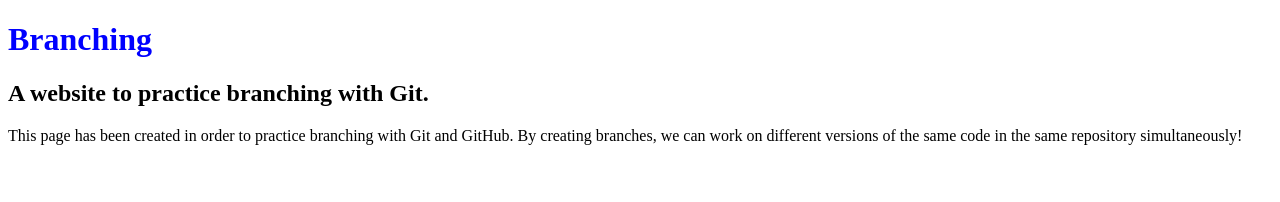
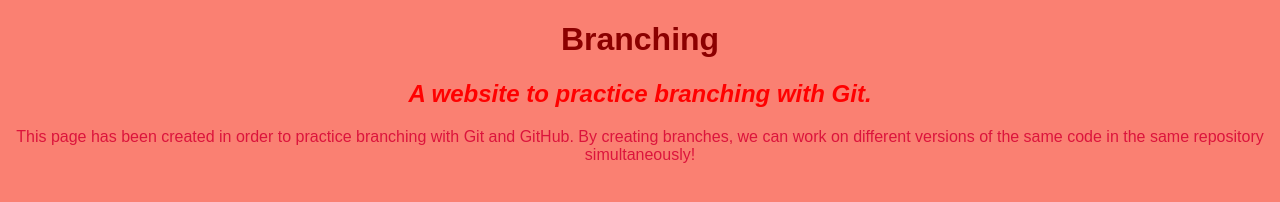
Before and after one commit to skeza318J/branching-test-project, a plain HTML site: page branching-website.html in a window 1280 px wide. Drawn offline with Linux system fonts and the light colour scheme.

Commit message:
Create stylesheet, link in head of website.

```diff
--- a/css/styles.css
+++ b/css/styles.css
@@ -1,3 +1,15 @@
 h1 {
-    color: blue
-  }
+  color: darkred;
+}
+h2 {
+  font-style: italic;
+  color: red;
+}
+p {
+  color: crimson;
+}
+body {
+  background-color: salmon;
+  font-family: sans-serif;
+  text-align: center;
+}
```
